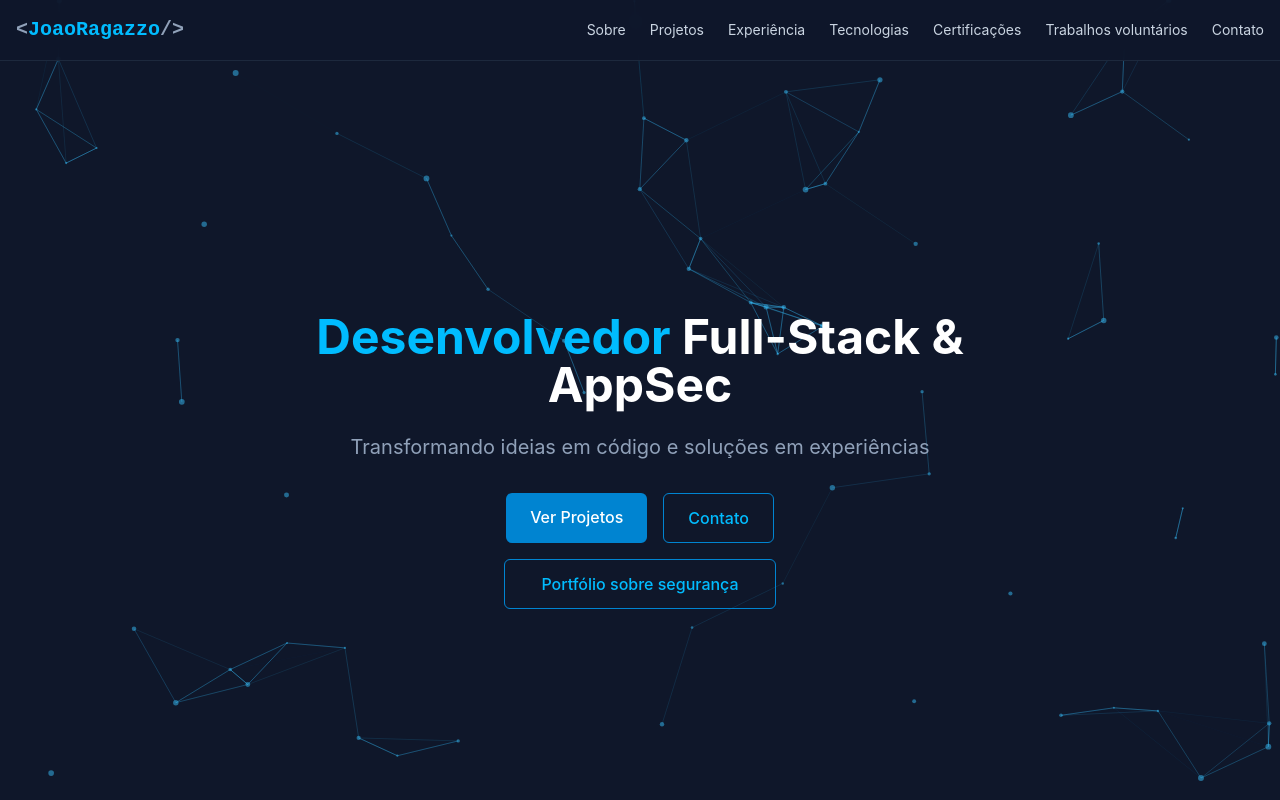
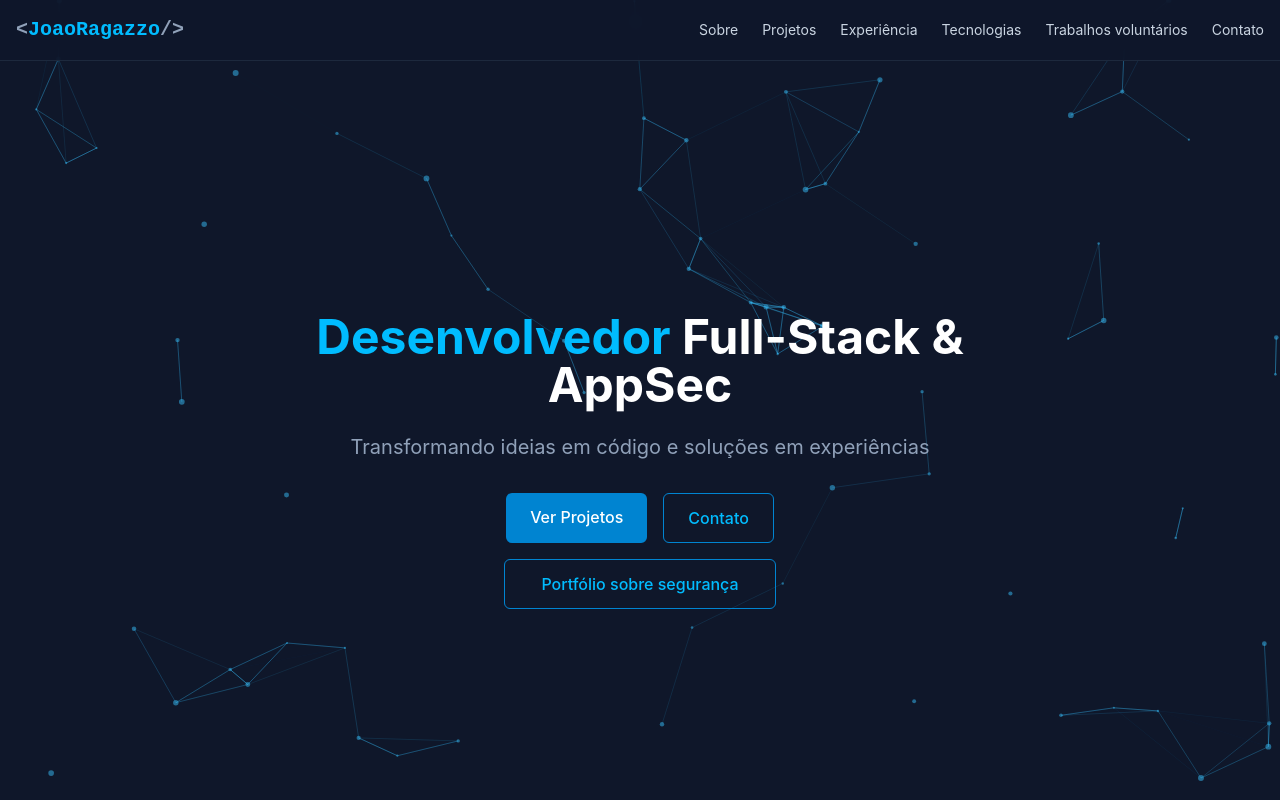
Before and after one commit to joaoragazzo/portfolio, a React (Vite) app in the folder app/: page / in a window 1280 px wide. Shown: the top 800 px of the page. Built offline with nearby package versions, Linux system fonts and the light colour scheme.

Commit message:
feat: removing certifications

```diff
--- a/app/src/components/Header.jsx
+++ b/app/src/components/Header.jsx
@@ -12,7 +12,6 @@ export const Header = () => {
     { id: "projects", label: "Projetos" },
     { id: "experience", label: "Experiência" },
     { id: "tech", label: "Tecnologias" },
-    { id: "Certificações", label: "Certificações"},
     { id: "voluntary", label: "Trabalhos voluntários"},
     { id: "contact", label: "Contato" },
   ];
--- a/app/src/components/Links.jsx
+++ b/app/src/components/Links.jsx
@@ -2,10 +2,10 @@ import { useEffect, useState } from "react";
 
 export const Links = ({ links }) => {
   const [activePage, setActivePage] = useState("home");
+  const sections = [...links.map(link => link.id)]
 
   useEffect(() => {
     const handleScroll = () => {
-      const sections = ["home", "about", "projects", "experience", "tech"];
 
       let current = "home";
 
```
